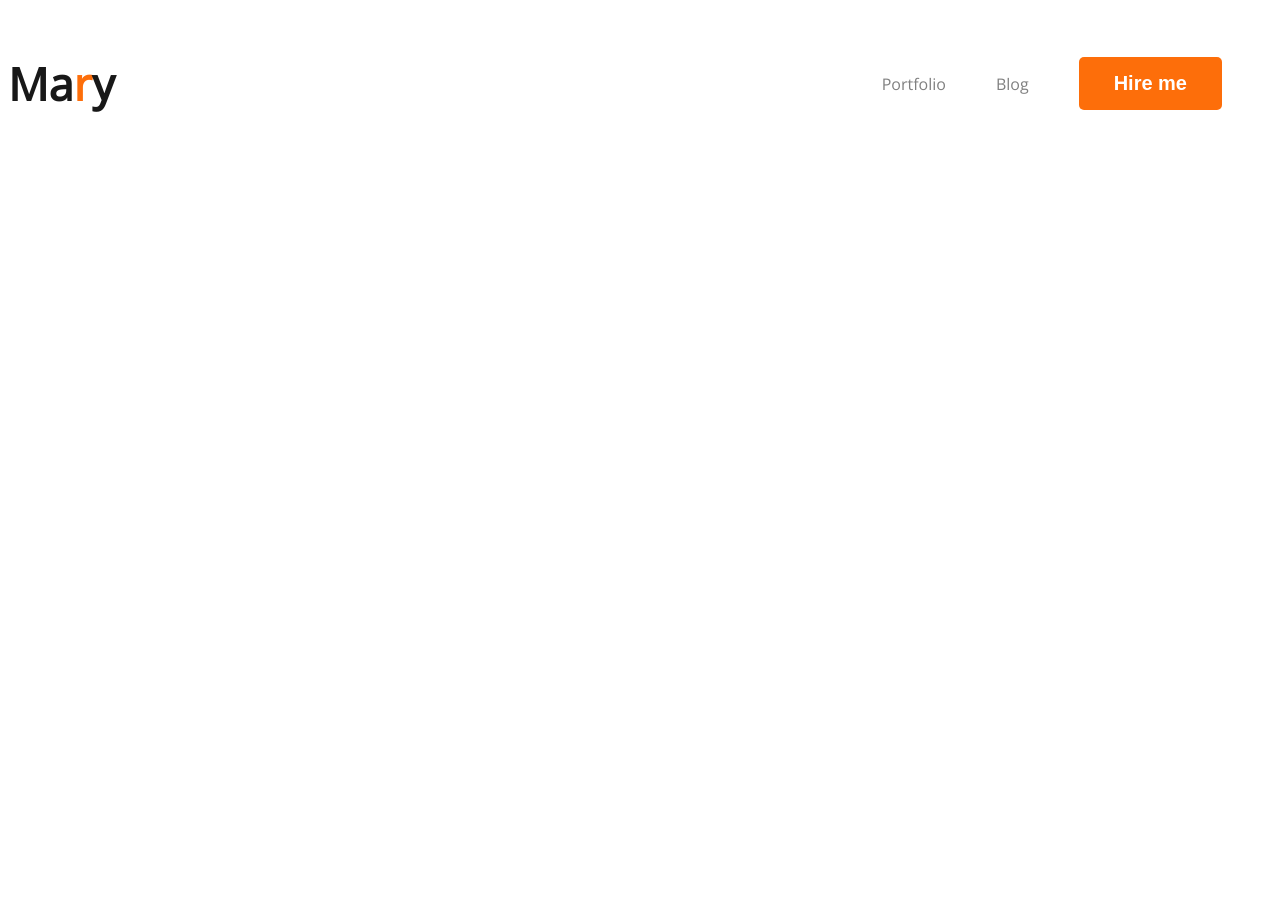
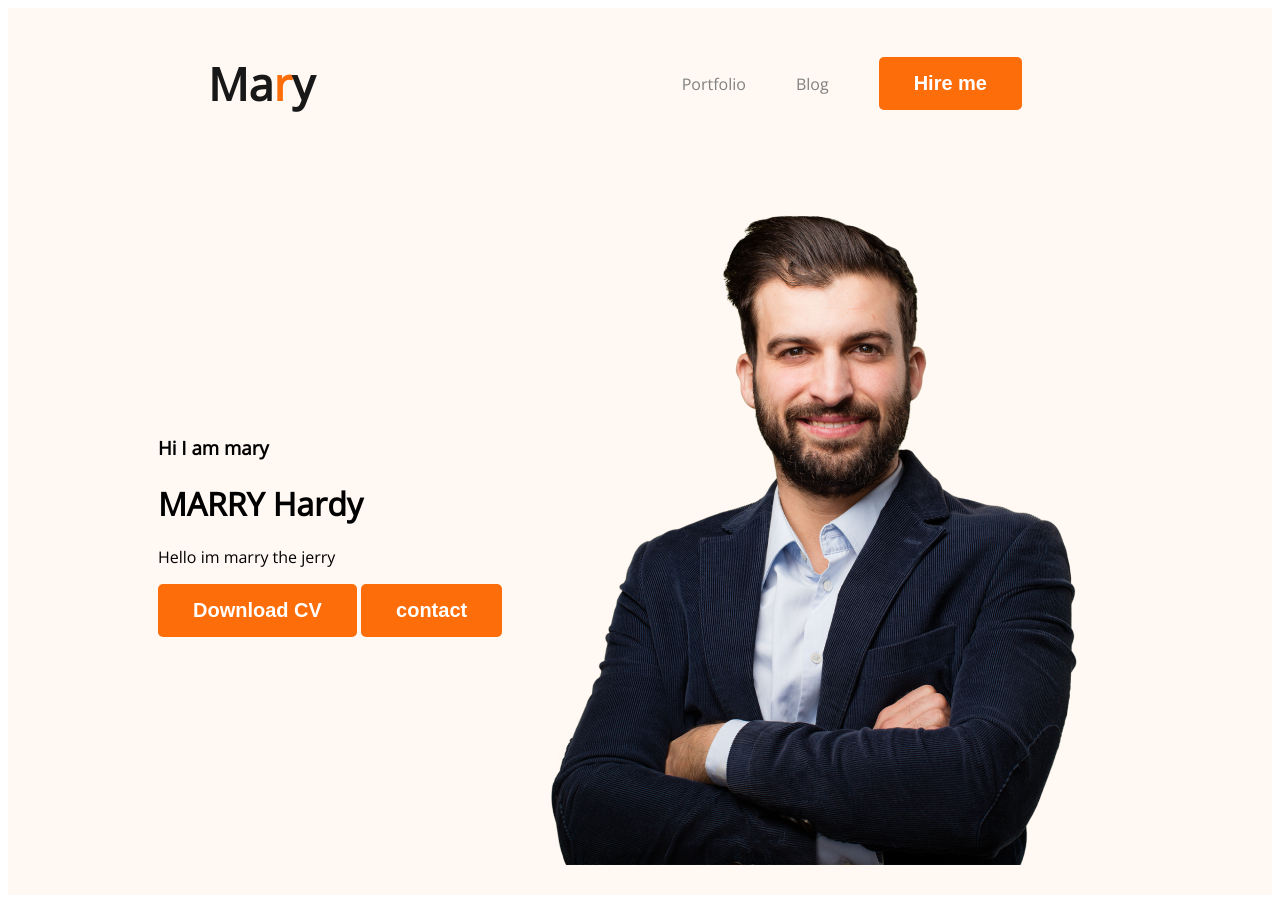
Before and after one commit to mahamud-jim/developer-portfolio, a plain HTML site: page index.html in a window 1280 px wide. Before the commit the page ends 800 px from the top, so only its background shows below. Drawn offline with nearby package versions, Linux system fonts and the light colour scheme.

Commit message:
image added profile

```diff
--- a/index.html
+++ b/index.html
@@ -13,7 +13,7 @@
 </head>
 
 <body>
-    <header>
+    <header class="header">
         <nav>
             <h3 class="navtitle">Ma<span class="textprimary">r</span>y</h3>
             <ul>
@@ -22,6 +22,16 @@
                 <li><button class="button-primary">Hire me</button></li>
             </ul>
         </nav>
+        <div class="banner">
+            <div>
+                <h3 class="banner-greeting">Hi I am mary</h3>
+                <h1>MARRY Hardy</h1>
+                <p>Hello im marry the jerry</p>
+            <button class="button-primary">Download CV</button>
+            <button class="button-primary">contact</button>
+            </div>
+            <img class="profile=pic" src="images/hardy.png" alt="">
+        </div>
 
     </header>
     <main>
--- a/styles/styles.css
+++ b/styles/styles.css
@@ -6,6 +6,7 @@ nav {
     display: flex;
     justify-content: space-between;
     align-items: center;
+    margin: 0 200px;
 }
 
 .navtitle {
@@ -42,3 +43,14 @@ nav a {
     text-decoration: none;
     color: grey;
 }
+.header{
+    background-color: #FFF8F3;
+}
+.banner{
+    padding: 30px 30px 30px 150px;
+display: flex;
+align-items: center;
+}
+.profile-pic{
+    width: 500px;
+}
```
